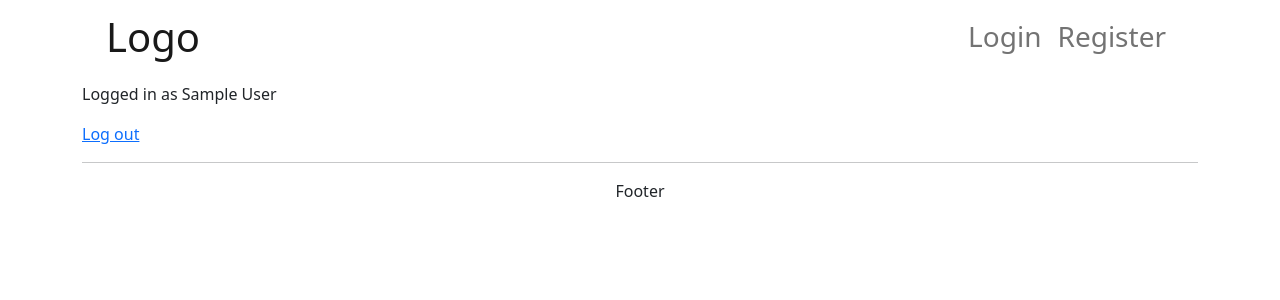
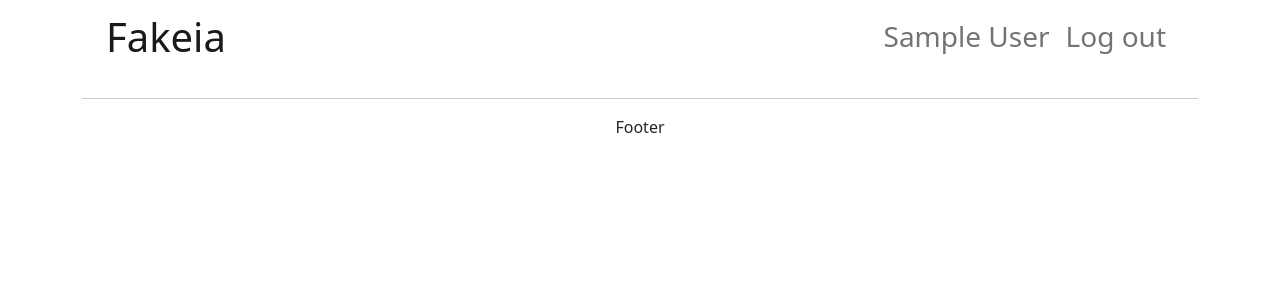
Before and after one commit to Semthan/PHPwebshop, a PHP site: page /index.php in a window 1280 px wide. Shown: the top 300 px of the page. Run offline with PHP 8.4, Linux system fonts and the light colour scheme; the visitor is signed in with stand-in values (Sample User, id 1).

Commit message:
linked pages

```diff
--- a/views/include/header.php
+++ b/views/include/header.php
@@ -13,31 +13,39 @@
     <div class="row">
         <nav class="navbar navbar-expand-lg navbar-light">
             <div class="container">
-                <a class="navbar-brand" href="#">
-                    <h1>Logo</h1>
+                <a class="navbar-brand" href="index.php">
+                    <h1>Fakeia</h1>
                 </a>
                 <div class="collapse navbar-collapse nav-font">
                     <ul class="navbar-nav ms-auto">
-                        <li class="nav-item" data-toggle="collapse" data-target=".navbar-collapse.show">
-                            <a class="nav-link" href="#">
-                                <h3>Login</h3>
-                            </a>
-                        </li>
-                        <li class="nav-item" data-toggle="collapse" data-target=".navbar-collapse.show">
-                            <a class="nav-link" href="?page=register">
-                                <h3>Register</h3>
-                            </a>
-                        </li>
+
+                        <?php
+                        if (isset($_SESSION['id'])) {
+                            echo "<li class='nav-item' data-toggle='collapse' data-target='.navbar-collapse.show'>
+                                    <a class='nav-link' href='#'>
+                                        <h3>$_SESSION[name]</h3>
+                                    </a>
+                                  </li>";
+                            echo "<li class='nav-item' data-toggle='collapse' data-target='.navbar-collapse.show'>
+                                    <a class='nav-link' href='?page=logout'>
+                                        <h3>Log out</h3>
+                                    </a>
+                                  </li>";
+                        } else {
+                            echo "<li class='nav-item' data-toggle='collapse' data-target='.navbar-collapse.show'>
+                                        <a class='nav-link' href='?page=login'>
+                                        <h3>Login</h3>
+                                        </a>
+                                  </li>";
+                            echo "<li class='nav-item' data-toggle='collapse' data-target='.navbar-collapse.show'>
+                                        <a class='nav-link' href='?page=register'>
+                                            <h3>Register</h3>
+                                        </a>
+                                  </li>";
+                        }
+                        ?>
                     </ul>
                 </div>
             </div>
         </nav>
     </div>
-    <?php
-    if (isset($_SESSION['id'])) {
-        echo "<p>Logged in as $_SESSION[name]</p>";
-        echo "<a href='?page=logout'>Log out</a>";
-    } else {
-        echo "<a href='?page=login'>Log in</a>";
-    }
-    ?>
```
